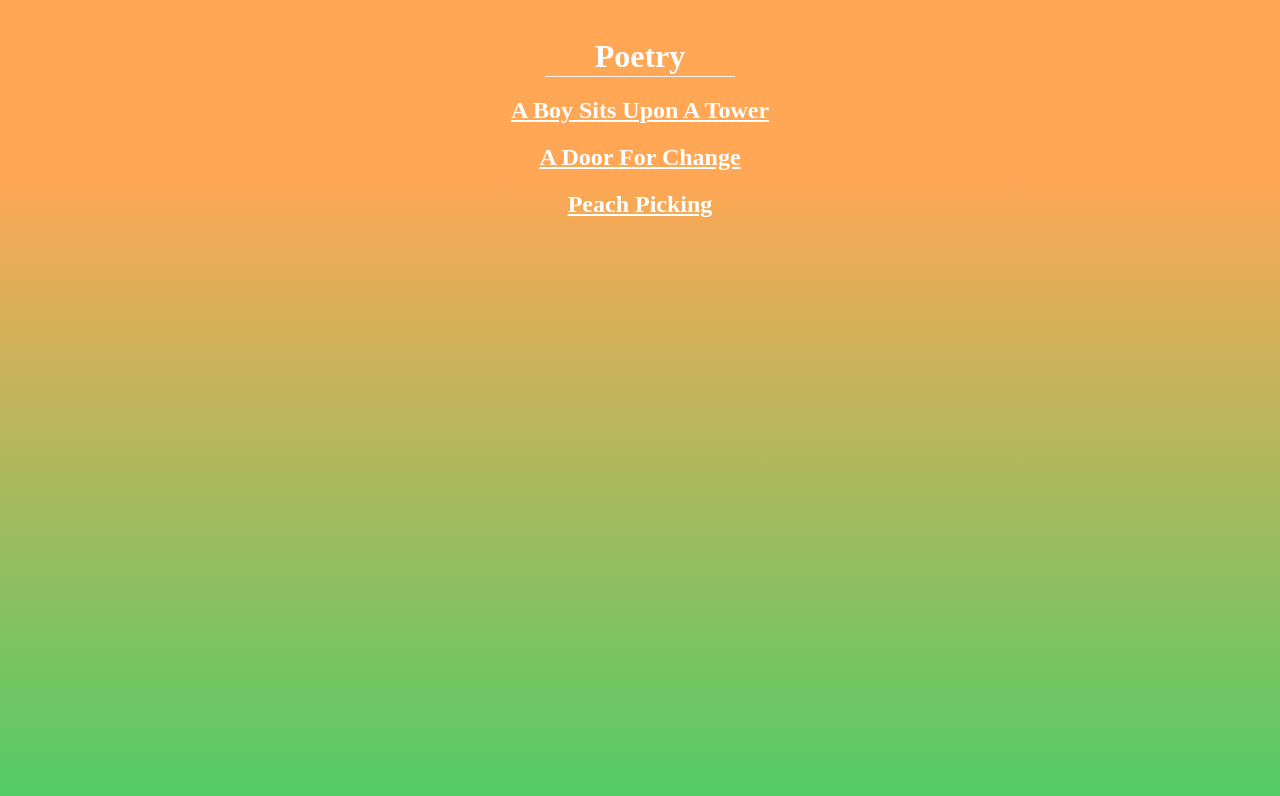
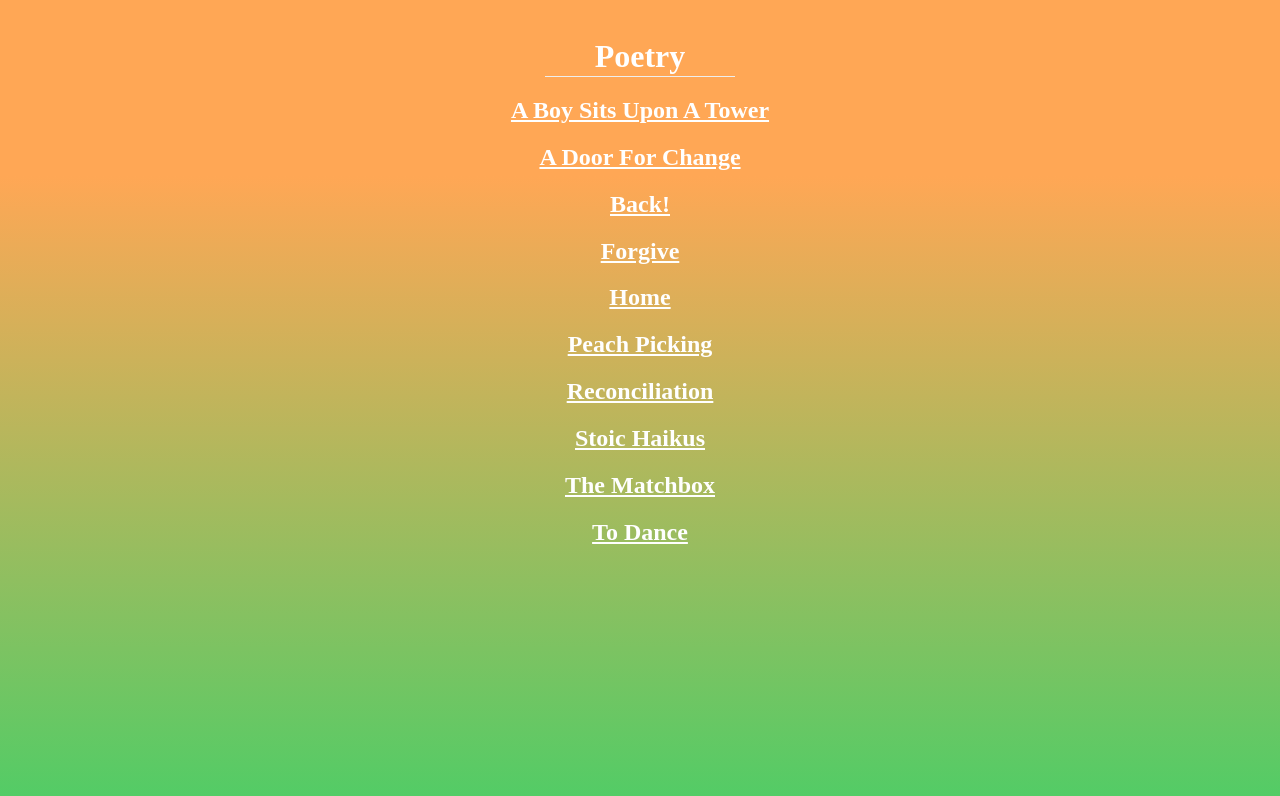
Before and after one commit to nettijoe96/nettijoe96.github.io, a SvelteKit app: page / in a window 1280 px wide. Shown: the top 796 px of the page. Built offline with nearby package versions, Linux system fonts and the light colour scheme.

Commit message:
add all poems in seperate route folders

```diff
--- a/src/routes/+page.svelte
+++ b/src/routes/+page.svelte
@@ -6,6 +6,8 @@
     // green 52CC66
 
     let poems = [
+        //"nft_link": "TODO",
+        //"date": "TODO"
         {
             name: "A Boy Sits Upon A Tower",
             route: "/a-boy-sits-upon-a-tower"
@@ -15,9 +17,37 @@
             route: "/a-door-for-change"
         },
         {
+            name: "Back!",
+            route: "/back!"
+        },
+        {
+            name: "Forgive",
+            route: "/forgive"
+        },
+        {
+            name: "Home",
+            route: "/home"
+        },
+        {
             name: "Peach Picking",
             route: "/peach-picking"
         },
+        {
+            name: "Reconciliation",
+            route: "/reconciliation"
+        },
+        {
+            name: "Stoic Haikus",
+            route: "/stoic-haikus"
+        },
+        {
+            name: "The Matchbox",
+            route: "/the-matchbox"
+        },
+        {
+            name: "To Dance",
+            route: "/to-dance"
+        }
     ]
 </script>
 
@@ -25,9 +55,9 @@
     <h1>Poetry</h1>
 
     {#each poems as {name, route}, i}
-    <h2>
-        <a href={route}>{name}</a>
-    </h2>
+        <h2>
+            <a href={route}>{name}</a>
+        </h2>
     {/each}
 </div>
 
```
Also changed, not shown: src/routes/a-boy-sits-upon-a-tower/+page.svelte (added, +54 -0 lines), src/routes/a-door-for-change/+page.svelte (added, +26 -0 lines), src/routes/back!/+page.svelte (added, +22 -0 lines), src/routes/forgive/+page.svelte (added, +20 -0 lines), src/routes/home/+page.svelte (added, +12 -0 lines), src/routes/old/+page.svelte (added, +38 -0 lines), src/routes/reconciliation/+page.svelte (added, +87 -0 lines), src/routes/stoic-haikus/+page.svelte (added, +14 -0 lines), src/routes/the-matchbox/+page.svelte (added, +57 -0 lines), src/routes/to-dance/+page.svelte (added, +14 -0 lines), static/poems/peach-picking.txt (deleted).
